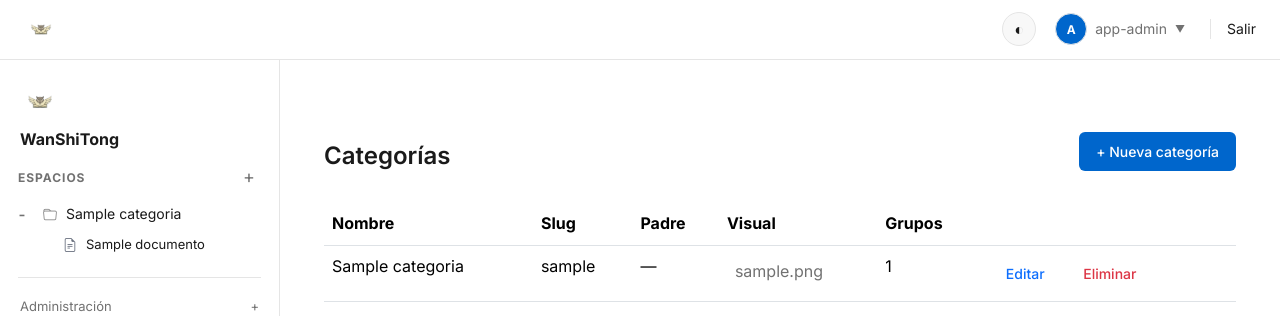
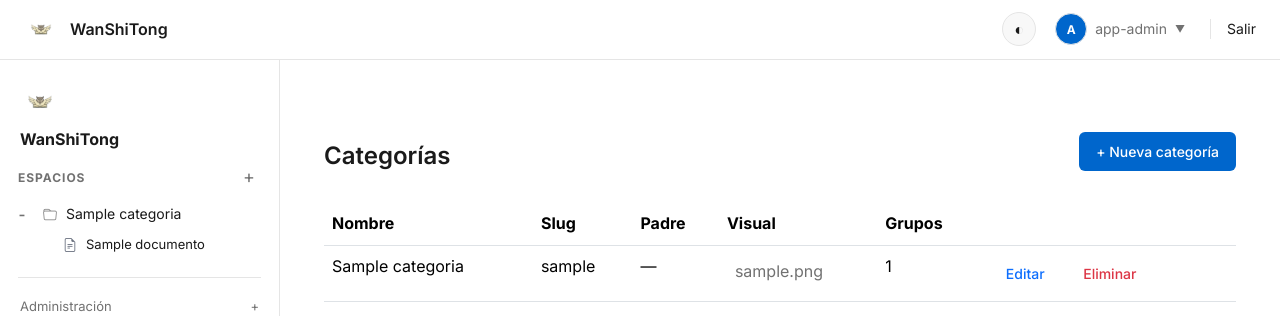
Before and after one commit to bmosoluciones/wanshitong, a Flask app: page /a/c in a window 1280 px wide. Shown: the top 316 px of the page. Run offline with Flask 3, Linux system fonts and the light colour scheme; a user stored in the database is signed in; tables that the repository leaves empty hold one stand-in row (values such as "Sample post"); some libraries are stand-ins or nearby versions.

Commit message:
refacor: Update navbar
Signed-off-by: William Moreno <wmoreno@bmogroup.solutions>

```diff
--- a/wanshitong/static/styles.css
+++ b/wanshitong/static/styles.css
@@ -115,6 +115,14 @@ body {
     object-fit: contain;
     border-radius: 8px;
     display: block;
+}
+
+.navbar-brand-text {
+    display: inline-block;
+    margin-left: 0.75rem;
+    font-weight: 600;
+    color: var(--text);
+    white-space: nowrap;
 }
 
 .btn-hamburger {
--- a/wanshitong/templates/base.html
+++ b/wanshitong/templates/base.html
@@ -34,6 +34,7 @@
                 </button>
                 <a href="{{ url_for('app.index') }}" class="navbar-brand" aria-label="{{ site_title }}">
                     <img src="{{ site_logo_url }}" alt="{{ site_title }}" class="navbar-brand-logo">
+                    <span class="navbar-brand-text">{{ site_title }}</span>
                 </a>
             </div>
 
```
Also changed, not shown: 1 other file.
